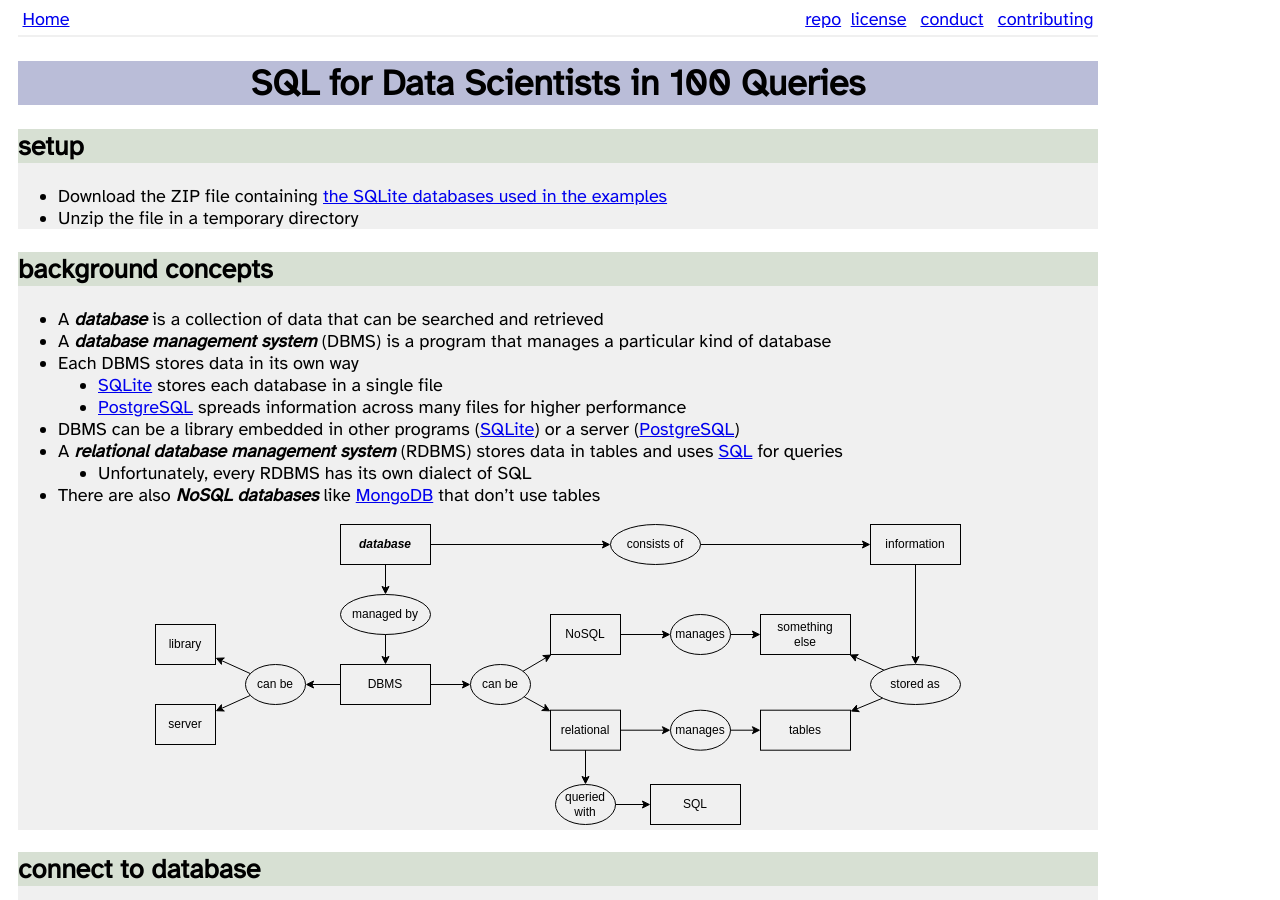
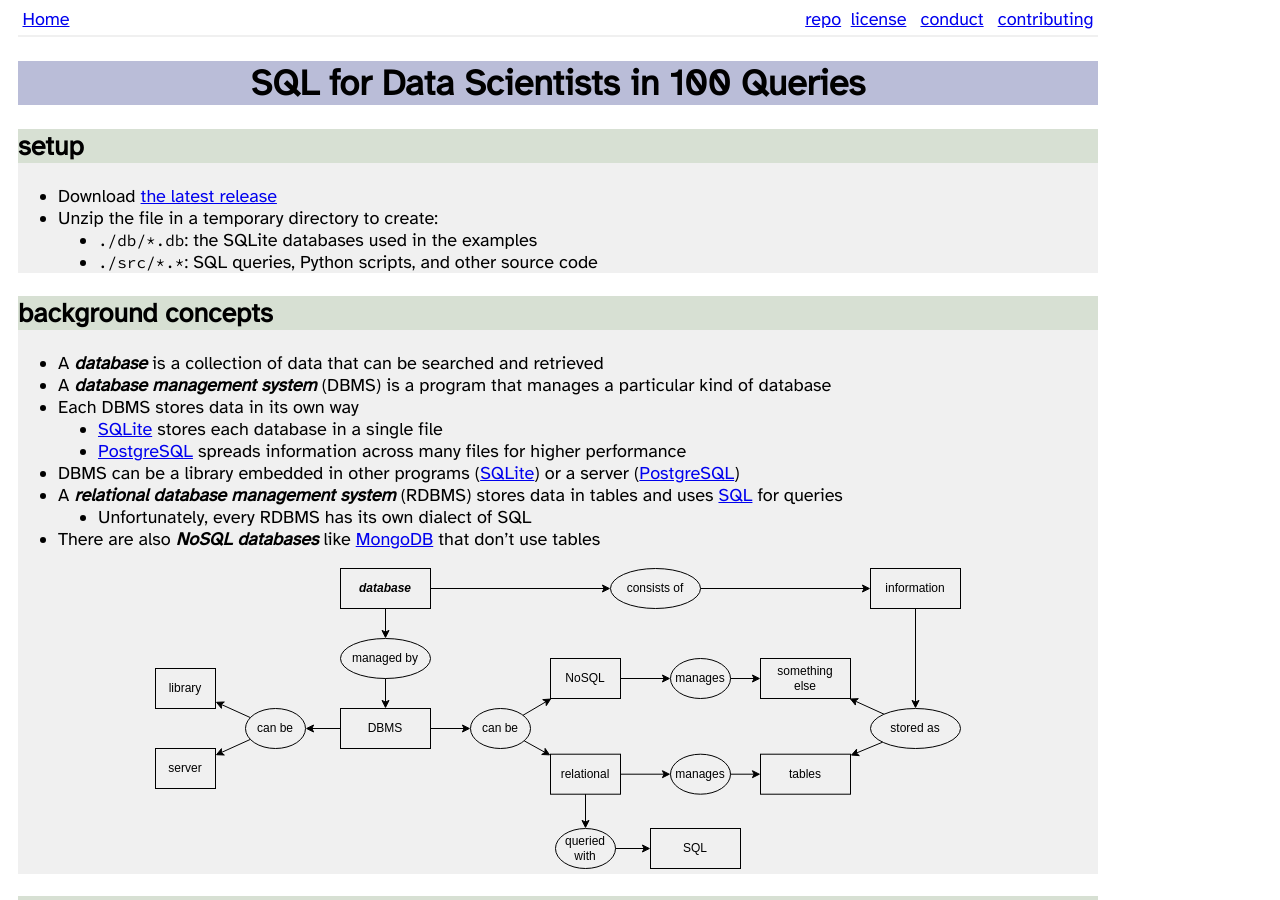
Before and after one commit to gvwilson/sql-tutorial, a Jekyll site: the page built from index.md, in a window 1280 px wide and 900 px high. Built offline with Jekyll 4.4.1, drawn with Linux system fonts in a browser that asks for light colours; nearby versions of some CDN libraries.

Commit message:
fix: include source in release
-   And fix direct link to ZIP file

```diff
--- a/index.md
+++ b/index.md
@@ -5,8 +5,10 @@
 
 ## setup
 
--   Download the ZIP file containing [the SQLite databases used in the examples][release]
--   Unzip the file in a temporary directory
+-   Download [the latest release][release]
+-   Unzip the file in a temporary directory to create:
+    -   `./db/*.db`: the SQLite databases used in the examples
+    -   `./src/*.*`: SQL queries, Python scripts, and other source code
 
 </section>
 <section class="aside" markdown="1">
@@ -1419,7 +1421,7 @@
 [fossil]: https://fossil-scm.org/
 [mongodb]: https://www.mongodb.com/
 [postgresql]: https://www.postgresql.org/
-[release]: https://github.com/{{site.repository}}/blob/main/sql-tutorial.zip
+[release]: https://github.com/{{site.repository}}/raw/main/sql-tutorial.zip
 [sql]: https://en.wikipedia.org/wiki/SQL
 [sqlite]: https://sqlite.org/
 [sqlparse]: https://pypi.org/project/sqlparse/
```
Also changed, not shown: 2 other files.
